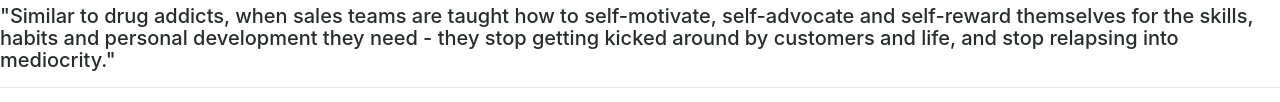
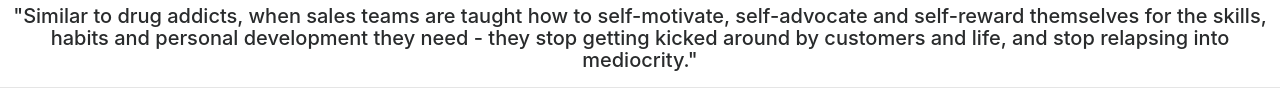
Before and after one commit to virtualmason/virtualmason.github.io, a plain HTML site: page index.html in a window 1280 px wide. Shown: the part 357-459 px from the top of the page. Drawn offline with nearby package versions, Linux system fonts and the light colour scheme; a script that the page names is missing.

Commit message:
Update index.html

```diff
--- a/index.html
+++ b/index.html
@@ -35,7 +35,8 @@
 <body>
     <img src='https://odesk-prod-portraits.s3.amazonaws.com/Users:americanexpress:PortraitUrl_100?AWSAccessKeyId=1XVAX3FNQZAFC9GJCFR2&Expires=2147483647&Signature=nxJJCz9fwcdMLpSLXjfVT25TNr0%3D&1491477668486072'>
   <h1 class='text-center text-success'>Floyd Orr</h1>
-  <h5 class="d-flex justify-content-center">
+  <div  class="blockit">
+  <h5 class=" text-center">
   "Similar to drug addicts, when sales teams are taught how to self-motivate, self-advocate and self-reward themselves for the skills, habits and personal development they need  - they stop getting kicked around by customers and life, and stop relapsing into mediocrity."
     </h5>
  </div>
```
